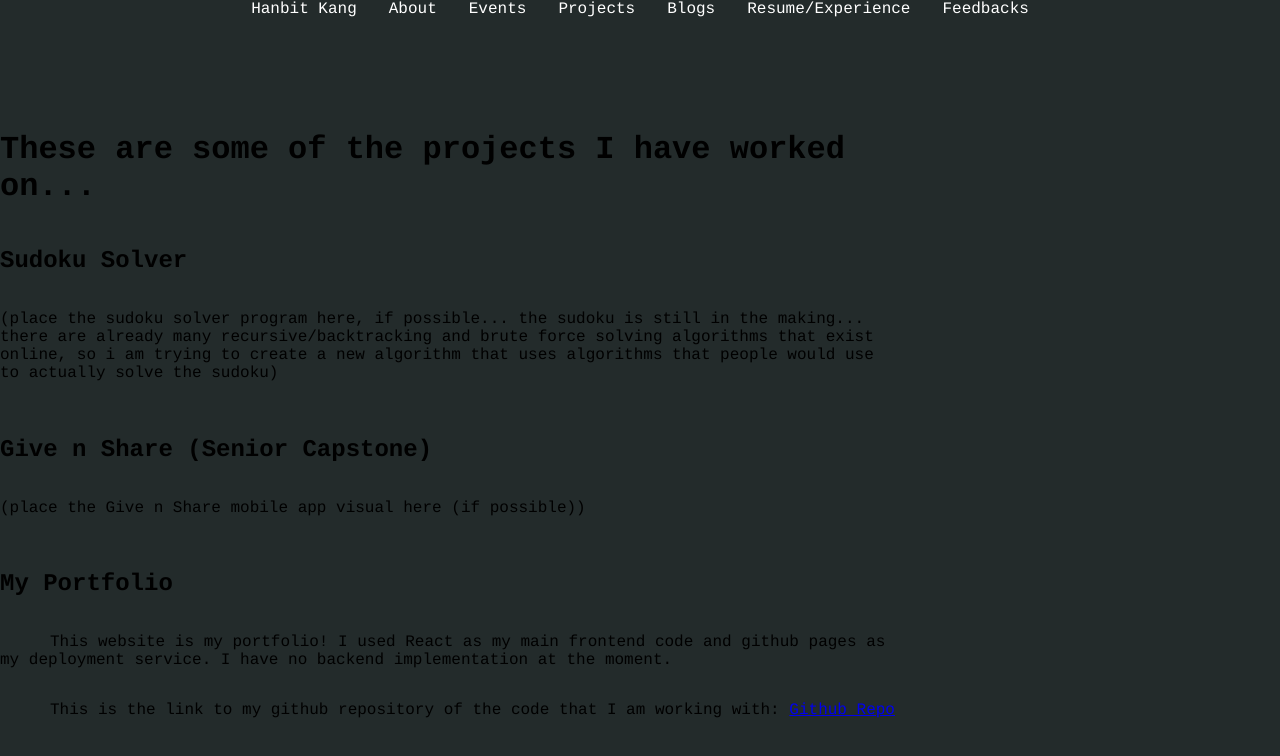
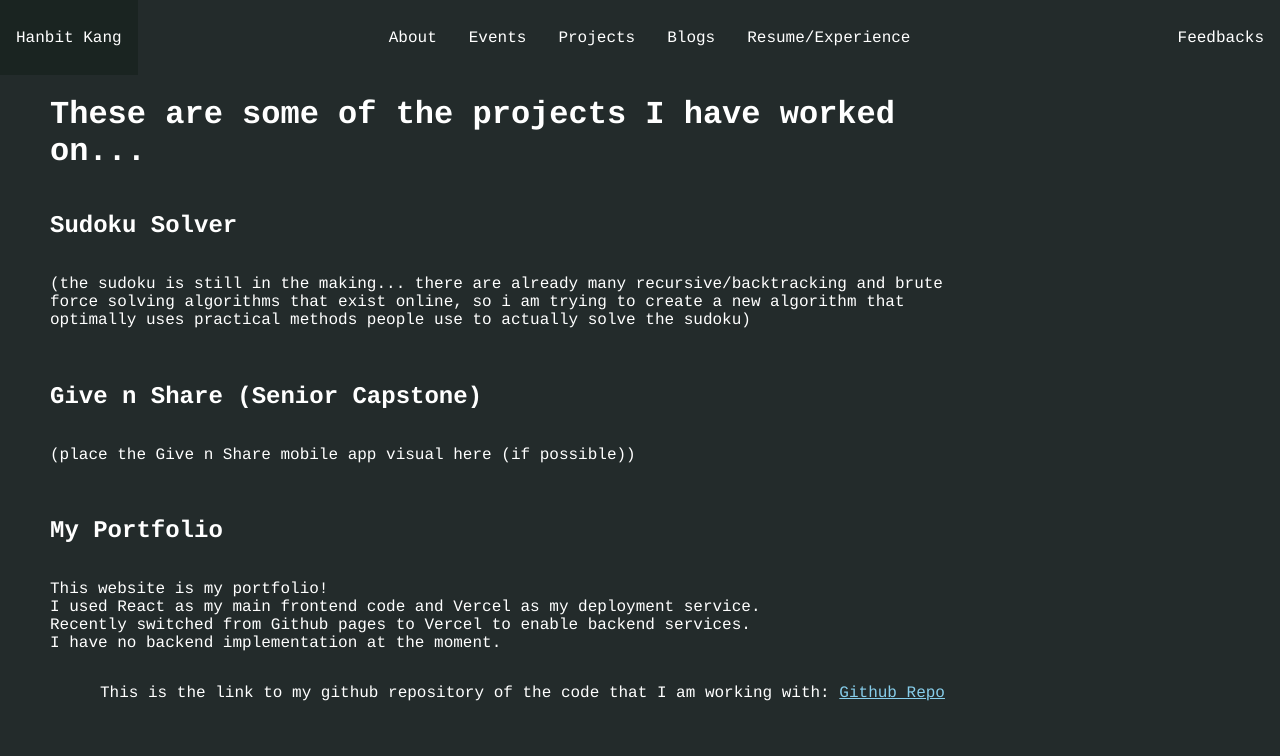
Before and after one commit to HanbitKang314ano/HanbitKang314ano.github.io, a React (Create React App) app in the folder my-app/: page /projects in a window 1280 px wide. Shown: the top 756 px of the page. Built offline with nearby package versions, Linux system fonts and the light colour scheme.

Commit message:
frontend fixing, not done

```diff
--- a/my-app/src/components/Navbar/NavbarElements.js
+++ b/my-app/src/components/Navbar/NavbarElements.js
@@ -7,32 +7,28 @@ export const Nav = styled.nav`
   top: 0;
   background: #232B2B;
   width: 100vw;
-  height: 110px;
+  height: 75px;
   display: flex;
-  justify-content: center;
+  /* justify-content: center; */
+  alignItems: 'center';
   z-index: 12;
   font-family: Courier, monospace;
 `;
 
 export const NavLink = styled(Link)`
   color: #FFFFFF;
+  display: flex;
+  justify-content: center;
   align-items: center;
+
   text-decoration: none;
   padding: 0 1rem;
-  height: 50%;
   cursor: pointer;
   &.active {
     color: #FFFFFF;
   }
   &:hover {
     background-color: #1A2421;
-  }
-  &:first-child {
-    margin-right: auto; /* Move the leftmost NavLink to the left */
-  }
-
-  &:last-child {
-    margin-left: auto; /* Move the rightmost NavLink to the right */
   }
 
   font-family: Courier, monospace;
--- a/my-app/src/components/Navbar/index.js
+++ b/my-app/src/components/Navbar/index.js
@@ -11,13 +11,14 @@ import {
 const Navbar = () => {
   return (
     <>
-      <Nav>
-        <Bars />
-
-        <NavMenu>
+      <Nav style={{marginLeft: '0px'}} >
+        <NavMenu style={{ position: 'relative', marginRight: 'auto' }}>
           <NavLink to="/">
             Hanbit Kang
           </NavLink>
+        </NavMenu>
+
+        <NavMenu style={{ position: 'relative', justifyContent: 'center' }}>
           <NavLink to='/about'>
             About
           </NavLink>
@@ -33,6 +34,9 @@ const Navbar = () => {
           <NavLink to='/resume'>
             Resume/Experience
           </NavLink>
+        </NavMenu>
+
+        <NavMenu style={{ position: 'relative', marginLeft: 'auto' }}>
           <NavLink to='/feedbacks'>
             Feedbacks
           </NavLink>
--- a/my-app/src/pages/about.js
+++ b/my-app/src/pages/about.js
@@ -9,7 +9,9 @@ return (
 		justifyContent: 'Left',
 		alignItems: 'Left',
 		height: '100vh',
-		fontFamily: 'Courier, monospace'
+		fontFamily: 'Courier, monospace',
+		marginLeft: '50px',
+		color: 'white'
 	}}
 	>
 	<h1>Some things about me...</h1>
--- a/my-app/src/pages/blogs.js
+++ b/my-app/src/pages/blogs.js
@@ -20,6 +20,8 @@ return (
 					width: '70vw',
 					height: '100vh',
 					fontFamily: 'Courier, monospace',
+					marginLeft: '50px',
+					color: 'white'
 				}}
 				>
 				<h1>Here are some things that I write for fun...</h1>
--- a/my-app/src/pages/events.js
+++ b/my-app/src/pages/events.js
@@ -29,7 +29,9 @@ const Events = () => {
 				justifyContent: 'Left',
 				alignItems: 'Left',
 				height: '100vh',
-				fontFamily: 'Courier, monospace'
+				fontFamily: 'Courier, monospace',
+				marginLeft: '50px',
+				color: 'white'
 			}}
 		>
 			<div
--- a/my-app/src/pages/index.js
+++ b/my-app/src/pages/index.js
@@ -17,7 +17,8 @@ return (
         alignItems: 'Left',
         height: '100vh',
         fontFamily: 'Courier, monospace',
-        color: 'white'
+        color: 'white',
+        marginLeft: '50px'
     }}
     >
         <div
@@ -34,20 +35,19 @@ return (
                 style={{
                     display: 'flex',
                     flexDirection: 'column',
-                    justifyContent: 'Left',
-                    alignItems: 'Left',
+                    justifyContent: 'center',
                     height: '100vh',
                     fontFamily: 'Courier, monospace',
                     color: 'white'
                 }}
                 >
-                <h1 style={{fontSize: '70px', marginBottom: '0px',}}>Hello, I'm Hanbit Kang</h1>
+                <h1 style={{fontSize: '60px', marginBottom: '0px',}}>Hello, I'm Hanbit Kang</h1>
                 <br/>
-                <h1 style={{ fontSize: '25px', marginBottom: '0px'}}> B.S. in Computer Science at Texas A&M University </h1>
-                <h1 style={{ fontSize: '25px', marginBottom: '0px'}}> Quantity Surveyor at Samsung E&C America Inc. in Taylor, Texas. </h1>
+                <h1 style={{ fontSize: '20px', marginBottom: '0px'}}> Degree: B.S. in Computer Science at Texas A&M University </h1>
+                <h1 style={{ fontSize: '20px', marginBottom: '0px'}}> Currently Quantity Surveyor at Samsung E&C America Inc. in Taylor, Texas </h1>
                 <br/>
             </div>
-            <img style={{ aspectRatio: 3/4, maxWidth: '90%', maxHeight: '80%', float: 'right', margin: '50px' }} src={profile_picture} alt="profile_picture" />
+            <img style={{ aspectRatio: 3/4, maxWidth: '70%', maxHeight: '80%', float: 'right', margin: '50px' }} src={profile_picture} alt="profile_picture" />
         </div>
         <div style={{position: 'relative', bottom: '0', left: '0', width: '100%', textAlign: 'center', padding: '10px'}}>
             <p>
@@ -56,7 +56,7 @@ return (
             <div style={{fontSize: '10px'}}>
                 <b>First Published: June 26, 2023</b>
                 <br/>
-                <b>Most Recent Update: March 16, 2024</b>
+                <b>Most Recent Update: April 13, 2024</b>
             </div>
         </div>
     </div>
--- a/my-app/src/pages/projects.js
+++ b/my-app/src/pages/projects.js
@@ -18,7 +18,9 @@ const Projects = () => {
 				justifyContent: 'Left',
 				alignItems: 'Left',
 				height: '100vh',
-				fontFamily: 'Courier, monospace'
+				fontFamily: 'Courier, monospace',
+				marginLeft: '50px',
+				color: 'white'
 			}}
 		>
 			<div
@@ -56,20 +58,22 @@ const Projects = () => {
 					</div>
 				</div>
 				*/}
-				<p>(place the sudoku solver program here, if possible... the sudoku is still in the making...
-					there are already many recursive/backtracking and brute force solving algorithms that exist online, so i am trying to create a new algorithm that uses algorithms
-					that people would use to actually solve the sudoku)</p>
+				<p>(the sudoku is still in the making...
+					there are already many recursive/backtracking and brute force solving algorithms that exist online, so i am trying to create a new algorithm that optimally uses practical methods
+					people use to actually solve the sudoku)</p>
 				<br/>
 				<h2> Give n Share (Senior Capstone) </h2>
 				<p>(place the Give n Share mobile app visual here (if possible))</p>
 				<br/>
 				<h2> My Portfolio </h2>
-				<p style={{textIndent: '50px'}}>
-					This website is my portfolio! I used React as my main frontend code and github pages as my deployment service.
+				<p>
+					This website is my portfolio! <br/>
+					I used React as my main frontend code and Vercel as my deployment service. <br/>
+					Recently switched from Github pages to Vercel to enable backend services. <br/>
 					I have no backend implementation at the moment.
 				</p>
 				<p style={{textIndent: '50px'}}>
-					This is the link to my github repository of the code that I am working with: <a href="https://github.com/HanbitKang314ano/mywebsite">Github Repo</a>
+					This is the link to my github repository of the code that I am working with: <a href="https://github.com/HanbitKang314ano/mywebsite" style={{color: 'skyblue'}}>Github Repo</a>
 				</p>
 			</div>
 			<div style={{ margin: '50px' }}>
--- a/my-app/src/pages/resume.js
+++ b/my-app/src/pages/resume.js
@@ -18,7 +18,9 @@ return (
 			justifyContent: 'Left',
 			alignItems: 'Left',
 			height: '100vh',
-			fontFamily: 'Courier, monospace'
+			fontFamily: 'Courier, monospace',
+			marginLeft: '50px',
+			color: 'white'
 		}}
 		>
 			<div
```
